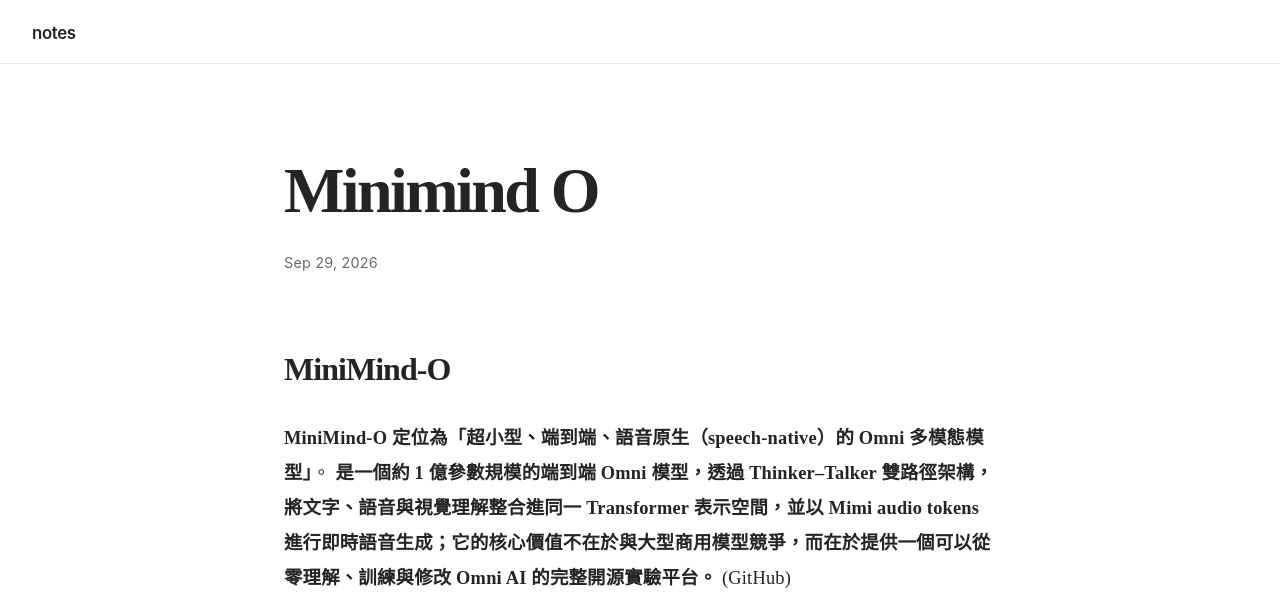
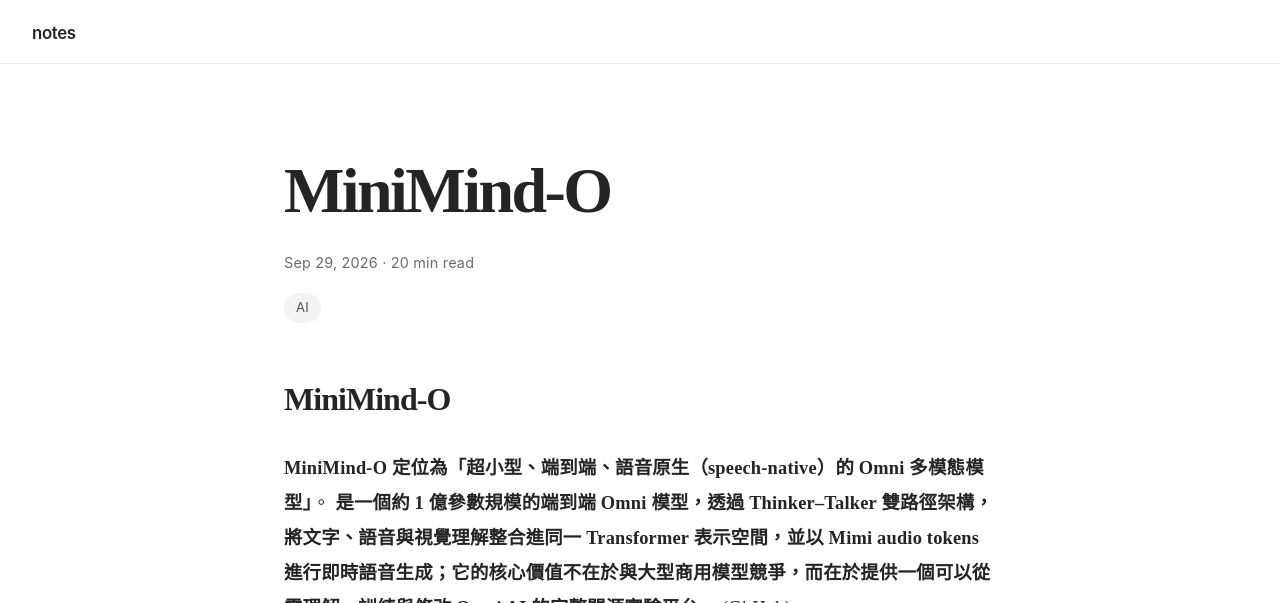
Before and after one commit to linjose/notes, a Jekyll site: the page built from _posts/2026-09-29-MiniMind-O.md, in a window 1280 px wide and 900 px high, cut to the strip 0-603 px from the top of the window. Built offline with Jekyll 4.4.1, drawn with Linux system fonts in a browser that asks for light colours; our own code applies the rules of GitHub Pages for plain Markdown files.

Commit message:
Update 2026-09-29-MiniMind-O.md

```diff
--- a/_posts/2026-09-29-MiniMind-O.md
+++ b/_posts/2026-09-29-MiniMind-O.md
@@ -1,3 +1,11 @@
+---
+layout: post
+title: MiniMind-O
+date: 2026-09-29
+reading_time: 20 min read
+tags: [AI]
+excerpt:
+---
 
 ## MiniMind-O
 **MiniMind-O 定位為「超小型、端到端、語音原生（speech-native）的 Omni 多模態模型」**。
```
